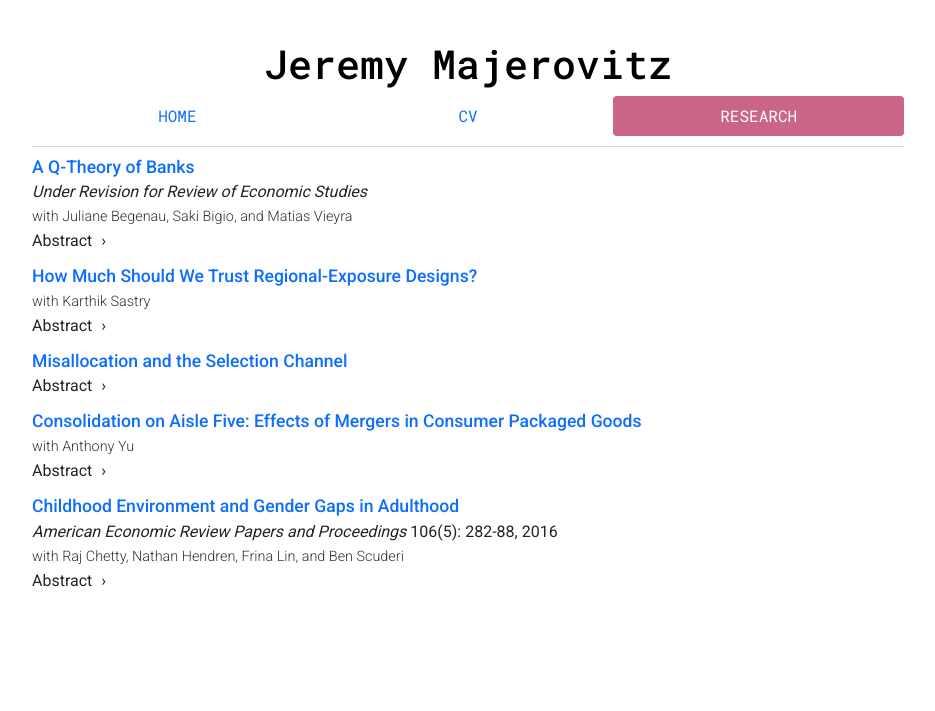
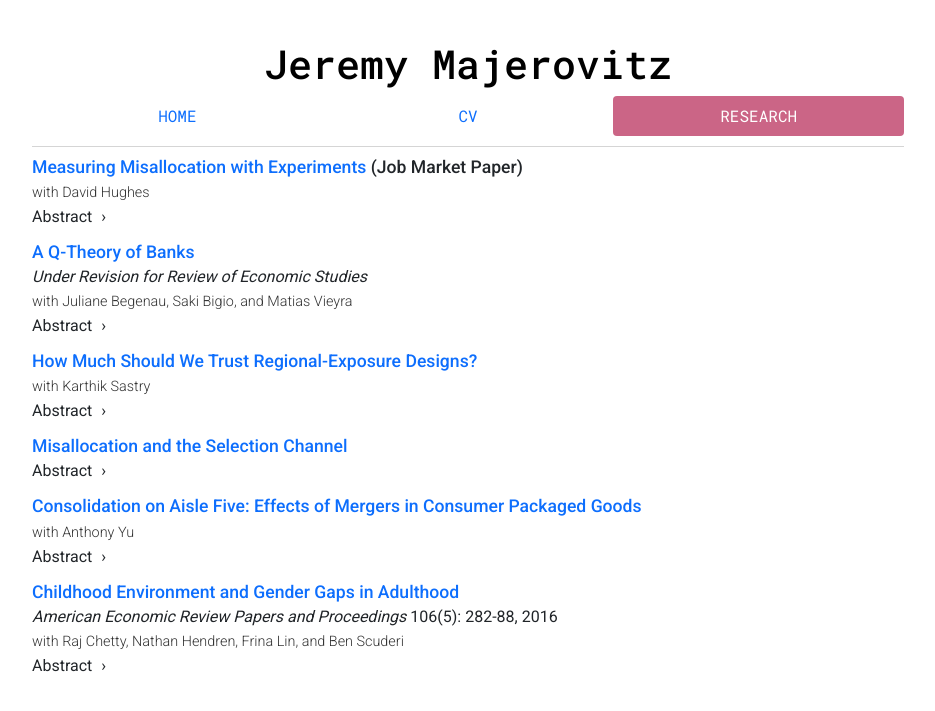
Before and after one commit to jmajic/jmajic.github.io, a Jekyll site: the page built from research/index.html, in a window 1280 px wide. Shown: the top 711 px of the page, without its empty margins (172-1107 px from the left). Built offline with Jekyll 4.4.1, drawn with Linux system fonts in a browser that asks for light colours.

Commit message:
Add link to JMP

```diff
--- a/research/index.html
+++ b/research/index.html
@@ -10,6 +10,17 @@ research: active
 <!--
   <h3>Papers</h3>
 -->
+
+<div class="researchpaper">
+<h5><a href="Majerovitz_JMP.pdf">Measuring Misallocation with Experiments</a> (Job Market Paper)</h5>
+<p><span class="coauthor">with David Hughes</span></p>
+<details>
+<summary>Abstract</summary>
+<abstract>
+Misallocation of inputs across firms has been proposed as a reason for low levels of development in some countries. However, existing work has largely relied on strong assumptions about production functions in order to estimate the cost of misallocation. We show that, for arbitrary production functions, the cost of misallocation can be expressed as a function of the variance of marginal products. Using an RCT that gave grants to microenterprises, we estimate heterogeneous returns to capital by baseline characteristics, and provide a lower bound on the total variance of returns to capital. This lower bound is a nonlinear function of the parameters from a linear IV model, and we show that standard methods (e.g. the delta method or projection) fail in this setting. We provide novel econometric tools that provide uniformly valid confidence intervals for nonlinear functions of parameters. We find evidence for sizable losses from misallocation of inputs across the firms we study, although the magnitude depends critically on which inputs we allow to be reallocated. We estimate that optimally reallocating capital would increase output by 22%, while optimally reallocating all inputs would increase output by 301%.
+</abstract>
+</details>
+</div>
 
 <div class="researchpaper">
 <h5><a href="https://www.nber.org/papers/w27935">A Q-Theory of Banks</a></h5>
```
